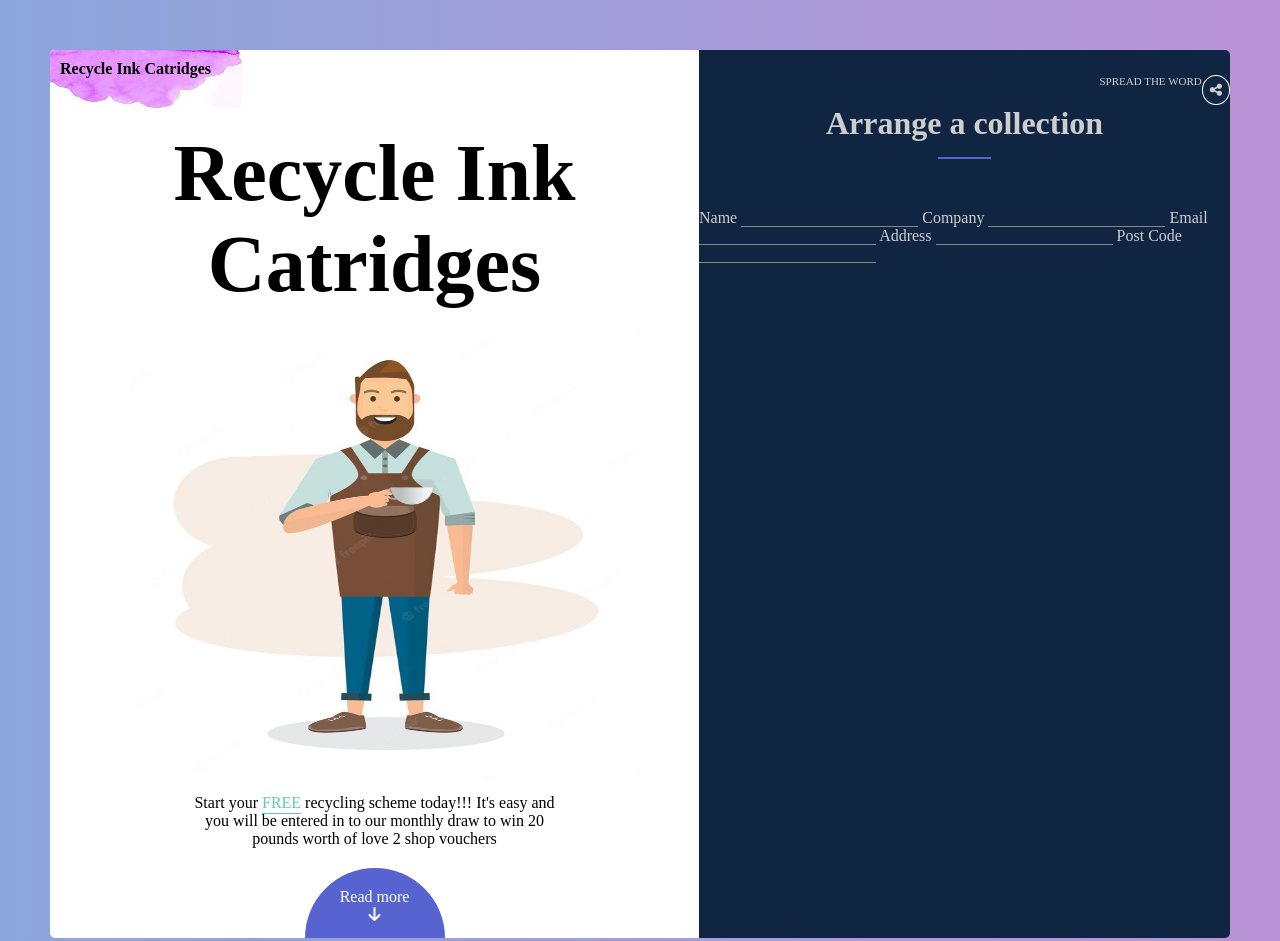
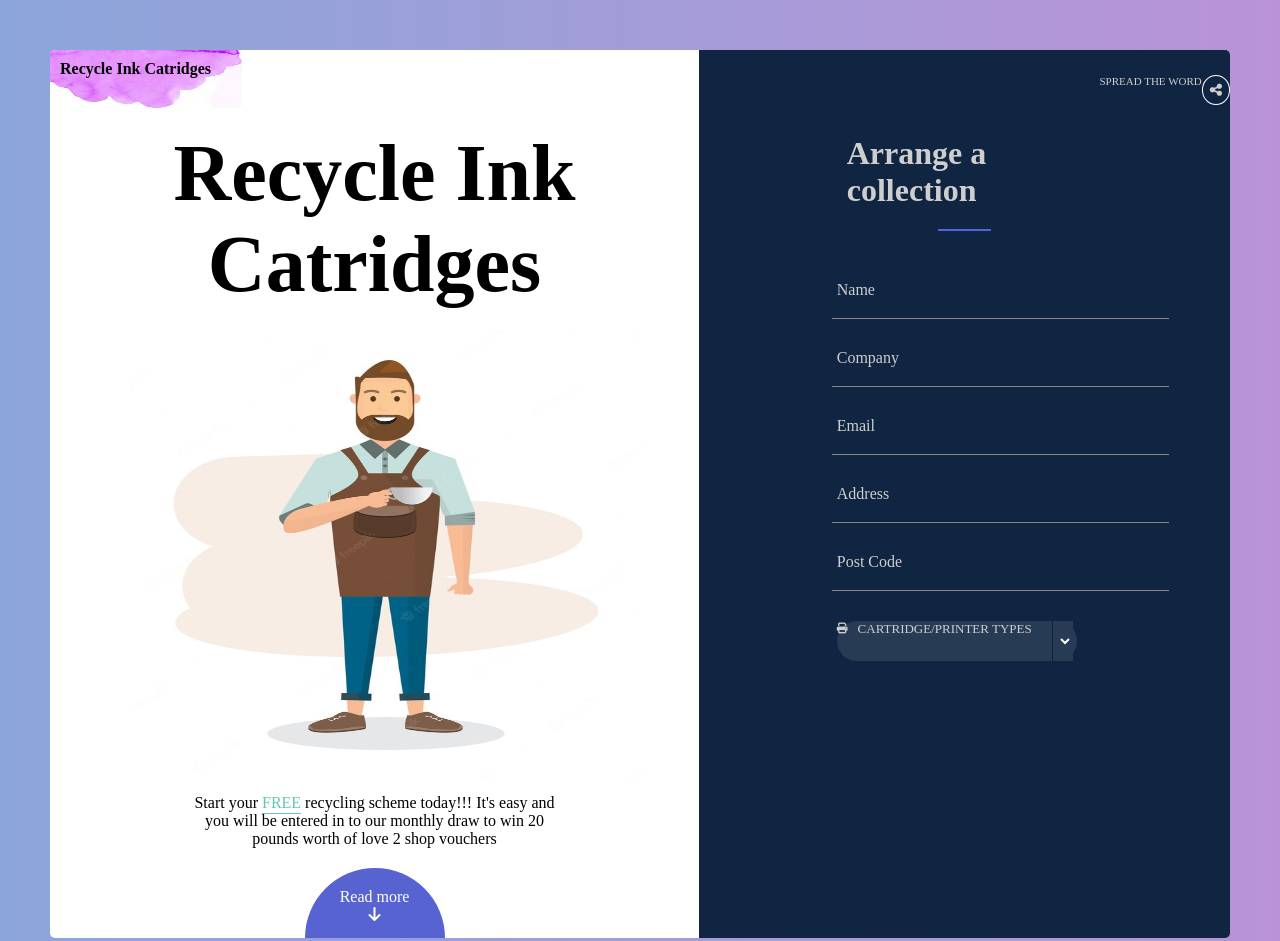
Before and after one commit to RaphaelIsaiah/Task-6, a plain HTML site: page index.html in a window 1280 px wide. Shown: the top 941 px of the page. Drawn offline with Linux system fonts and the light colour scheme.

Commit message:
further work on the form

```diff
--- a/index.html
+++ b/index.html
@@ -40,22 +40,39 @@
           <i class="fa-sharp fa-solid fa-share-nodes"></i>
         </div>
         <h1 class="rsHead">Arrange a collection</h1>
-        <hr>
+        <hr />
         <form action="#">
           <label for="name">Name</label>
-          <input class="borbot" type="text" id="name">
+          <input size="40" class="borbot" type="text" id="name" />
 
           <label for="company">Company</label>
-          <input class="borbot" type="text" id="name">
+          <input size="40" class="borbot" type="text" id="name" />
 
           <label for="name">Email</label>
-          <input class="borbot" type="text" id="name">
+          <input size="40" class="borbot" type="text" id="name" />
 
           <label for="address">Address</label>
-          <input class="borbot" type="text" id="name">
+          <input size="40" class="borbot" type="text" id="name" />
 
           <label for="postcode">Post Code</label>
-          <input class="borbot" type="text" id="name">
+          <input size="40" class="borbot" type="text" id="name" />
+          <div class="printer-type">
+            <i class="fa-solid fa-print"></i>
+            CARTRIDGE/PRINTER TYPES
+            <!-- <p>CARTRIDGE/PRINTER TYPES</p> -->
+            <!-- I realized that the <p> tag made the icon misbehave but without the p tag the icon sits on the same position as the text.-->
+              <div class="verticalLine"></div>
+            <select name="printer-type" id="p-type">
+              <!-- The options under the select element are showing up when activated but the design needs it to look as though they are deactivated...
+              How do I activate them and still maintain the design-->
+
+              <!-- <option value="empty"></option>
+              <option value="laser">Laser Printer</option>
+              <option value="inkjet">Ink Jet Printer</option>
+              <option value="dotmatrix">Dot Matrix Printer</option>
+              <option value="led">Led Printer</option>
+            </select> -->
+          </div>
         </form>
       </div>
     </div>
--- a/style.css
+++ b/style.css
@@ -16,18 +16,17 @@ body {
   ); /* W3C, IE 10+/ Edge, Firefox 16+, Chrome 26+, Opera 12+, Safari 7+ */
   padding: 50px;
 }
-.containerDiv{
-    /* border-radius: 40px; */
-    display: flex;
-    flex-direction: row;
-    /* margin: 50px; */
+.containerDiv {
+  /* border-radius: 40px; */
+  display: flex;
+  flex-direction: row;
+  /* margin: 50px; */
 }
 .inkSplash {
   width: 12rem;
   height: 3.6rem;
   position: absolute;
   border-radius: 5px;
-
 }
 .wordsOnInk {
   position: relative;
@@ -40,14 +39,13 @@ body {
   /* font-weight: 2000; */
   /* width: 50%; */
 }
-.owner{
+.owner {
   /* width: 50%; */
   margin: 0px 80px 10px;
   height: 450px;
   width: 40vw;
   /* margin: 0rem 10rem; */
   /* border: 1px solid black; */
-
 }
 span {
   color: #62c9ad;
@@ -60,7 +58,7 @@ span {
   /* margin: auto; */
   /* justify-content: center; */
 }
-.rightSide{
+.rightSide {
   background-color: #102542;
   color: rgb(207, 206, 206);
   flex: 2;
@@ -68,27 +66,27 @@ span {
   border-top-right-radius: 5px;
   border-bottom-right-radius: 5px;
 }
-.leftSide{
-  background-color: #FFFFFF;
+.leftSide {
+  background-color: #ffffff;
   flex: 2;
   width: 55%;
   border-top-left-radius: 5px;
   border-bottom-left-radius: 5px;
   /* box-sizing: border-box; */
 }
-.readMore{
+.readMore {
   text-align: center;
   /* align-items: center; */
   padding: 20px 20px 10px 20px;
   /* padding-top: 20px; */
   margin: 20px auto 0px;
   color: white;
-  background-color: #5663D1;
+  background-color: #5663d1;
   width: 100px;
   height: 40px;
   border-radius: 600px 600px 0 0;
 }
-.header{
+.header {
   /* color: #FFFFFF; */
   /* text-align: right; */
   /* margin-right: 20px; */
@@ -96,35 +94,82 @@ span {
   display: flex;
   justify-content: flex-end;
 }
-.spread, .fa-sharp{
+.spread,
+.fa-sharp {
   /* margin-right: 10px; */
   font-size: 11px;
 }
 .fa-sharp {
+  /* I don't think that the display:inline here is working*/
   display: inline;
   font-size: 14px;
   border: 1px solid white;
   padding: 7px;
   border-radius: 50%;
 }
-.rsHead{
-  /* border-bottom: 2px solid #37487A; */
-  padding-bottom: 15px;
-  text-align: center;
+.rsHead {
+  /* padding-bottom: 15px;
+  padding-left: 10px; */
+  padding: 30px 0px 20px 30px;
+  /* text-align: center; */
+  width: 50%;
+  margin: auto;
 }
-hr{
-  background-color: #5762D6;
+hr {
+  background-color: #5762d6;
   height: 2px;
   border: none;
   width: 10%;
   margin: 0px auto 50px;
 }
-form{
-
+form {
+  /* display: block; */
+  width: 50%;
+  margin: auto;
+  font-size: 16px;
 }
-.borbot{
+label {
+  display: block;
+  margin-bottom: 2px;
+  margin-left: 5px;
+}
+.borbot {
   background-color: #102542;
   border-style: none;
   border-bottom: 0.5px solid rgb(138, 135, 135);
-
+  margin-bottom: 30px;
+  color: rgb(204, 177, 177);
+  outline: none;
 }
+.fa-print {
+  font-size: smaller;
+  margin-right: 10px;
+  margin-top: 2px;
+  /* The icon still displays as a block element  */
+  /* display: inline; */
+}
+.printer-type {
+  background-color: #273b54;
+  font-size: 13px;
+  /* padding: 10px; */
+  border-radius: 30px;
+  /* height: 40px; */
+  /* width: 23em; */
+  /* box-sizing: border-box; */
+  text-align: center;
+  display: flex;
+  margin: 0px 20px 5px 5px;
+  /* After using display flex the icon isn't on the same line as the text */
+}
+#p-type{
+  background-color: #273b54;
+  border: none;
+  color: white;
+  /* margin-left: 45px; */
+  /* border-left: 1px solid #102542; */
+}
+.verticalLine{
+  border-left: 1px solid #102542;
+  margin-left: 20px;
+  height: 40px;
+}
```
